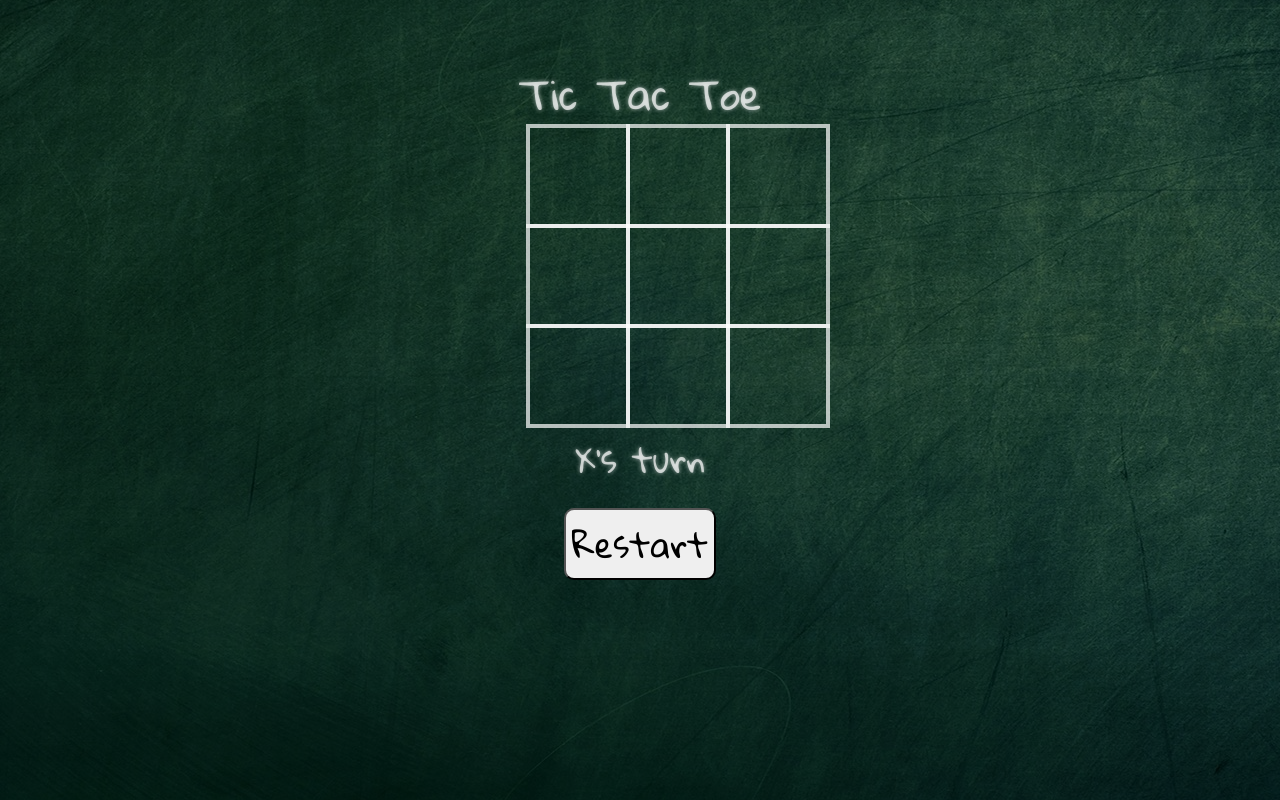
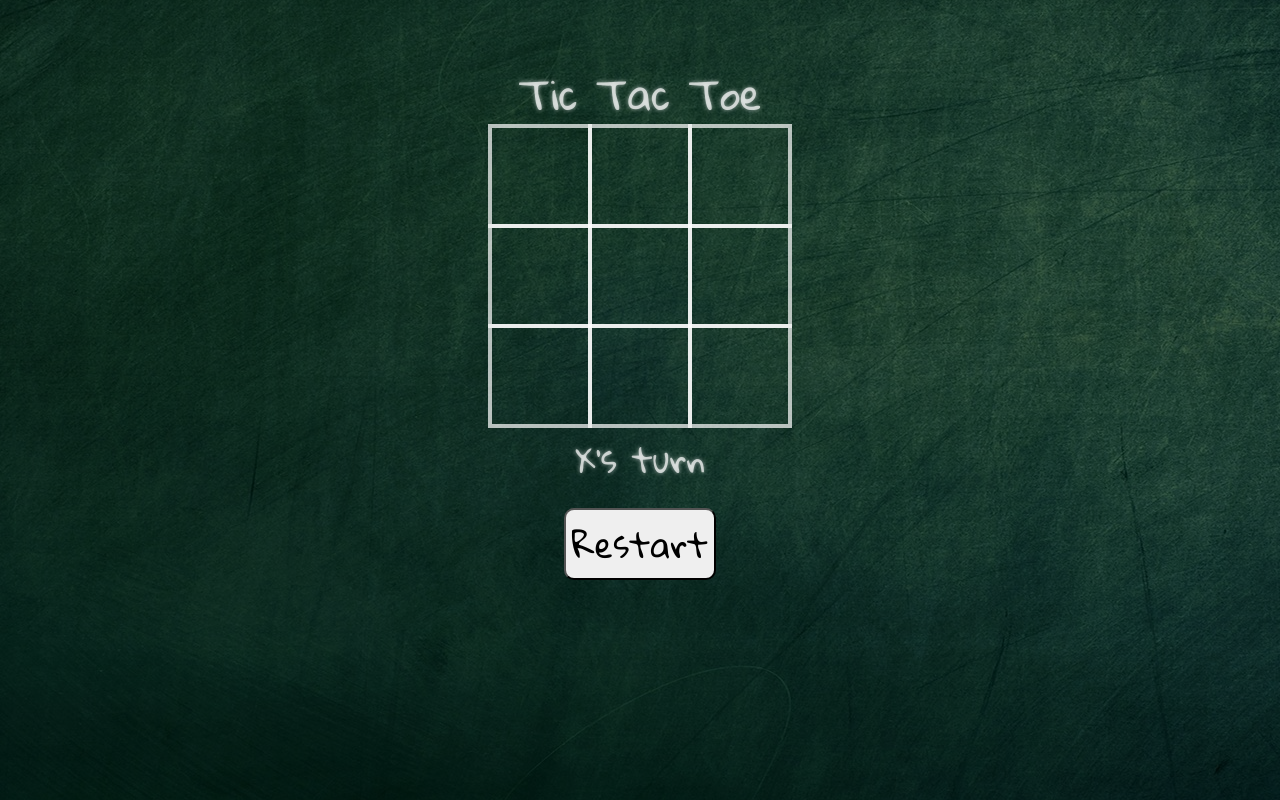
Before and after one commit to Bernardo-R/Week-11, a website: page index.html in a window 1280 px wide. Drawn offline with nearby package versions, Linux system fonts and the light colour scheme.

Commit message:
changed width to make it even

```diff
--- a/TicTacToe.css
+++ b/TicTacToe.css
@@ -37,7 +37,7 @@ body {
 #cellContainer {
   display: grid;
   grid-template-columns: repeat(3, auto);
-  width: 225px;
+  width: 300px;
   margin: auto;
 }
 
```
